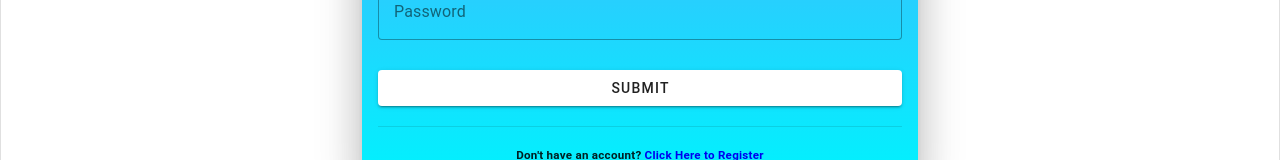
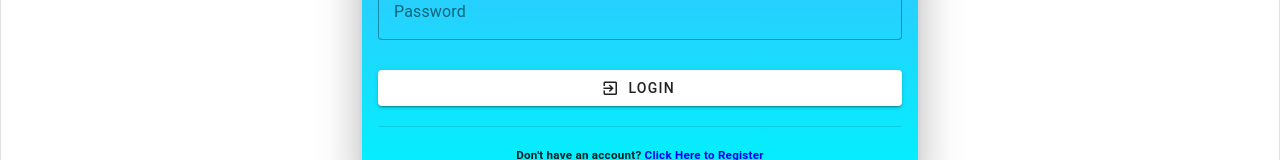
Before and after one commit to ianglenncurilan/web-quickwork, a Vue app: page /login in a window 1280 px wide. Shown: the part 380-540 px from the top of the page. Built offline with nearby package versions, Linux system fonts and the light colour scheme.

Commit message:
fixed: buttons

```diff
--- a/src/views/auth/LoginView.vue
+++ b/src/views/auth/LoginView.vue
@@ -1,6 +1,6 @@
 <script setup>
 import AppLayout from '@/components/layout/AppLayout.vue'
-  </script>
+</script>
 
 <template>
   <AppLayout>
@@ -29,7 +29,9 @@ import AppLayout from '@/components/layout/AppLayout.vue'
 
                   <v-text-field label="Password" type="password" variant="outlined"></v-text-field>
 
-                  <v-btn class="mt-2" type="submit" block>Submit</v-btn>
+                  <v-btn class="mt-2" type="submit" prepend-icon="mdi mdi-login-variant" block
+                    >LOGIN</v-btn
+                  >
                 </v-form>
                 <v-divider class="my-5"></v-divider>
 
--- a/src/views/auth/RegisterView.vue
+++ b/src/views/auth/RegisterView.vue
@@ -33,7 +33,7 @@ import AppLayout from '@/components/layout/AppLayout.vue'
                   variant="outlined"
                 ></v-text-field>
 
-                <v-btn class="mt-2" type="submit" block>Submit</v-btn>
+                <v-btn class="mt-2" type="submit" prepend-icon="mdi mdi-account-plus-outline" block>Submit</v-btn>
 
                 <v-divider class="my-5"></v-divider>
 
```
